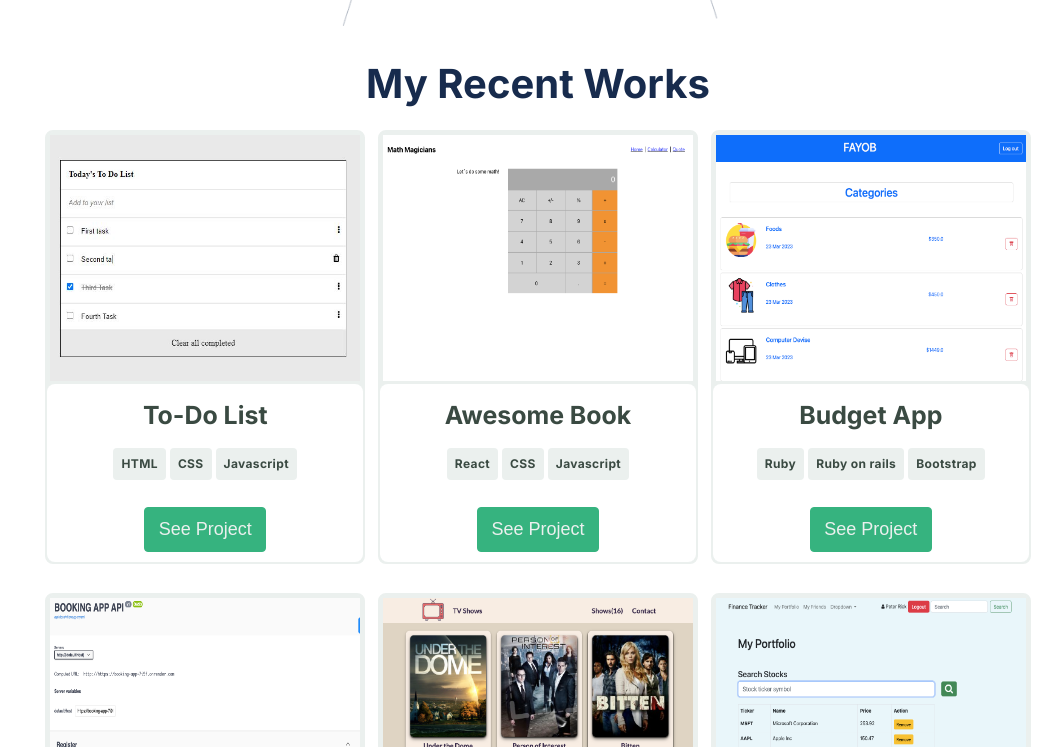
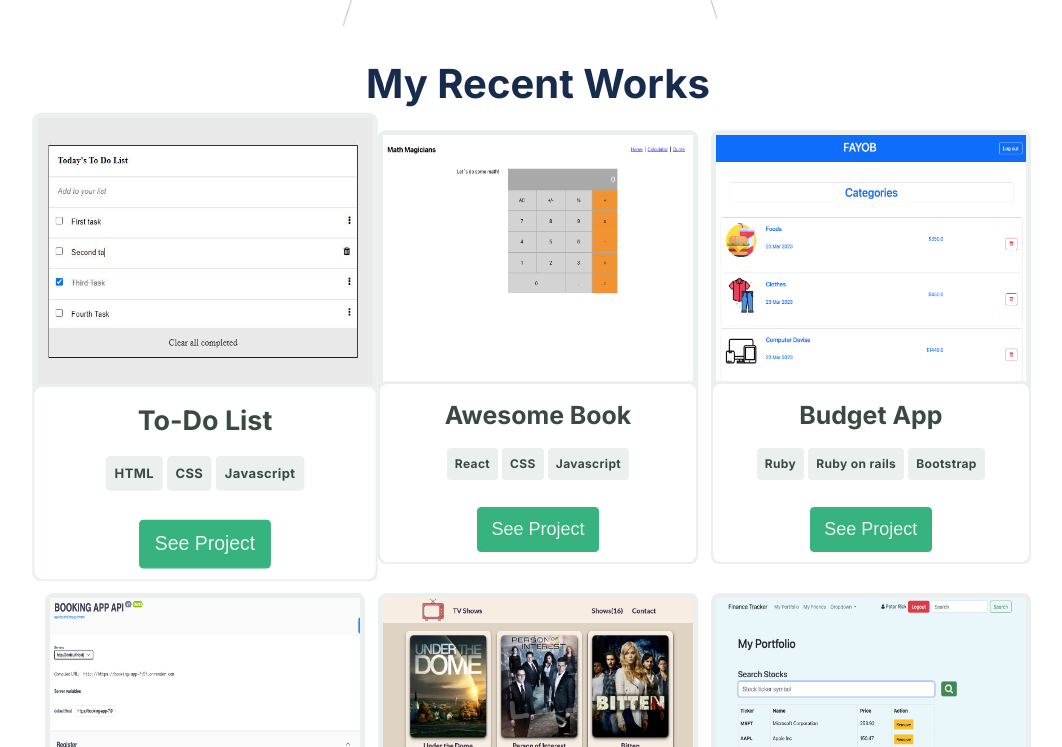
Before and after one commit to Fayob/portfolio-setup-project, a website: page index.html in a window 1280 px wide. In both pictures the pointer is over the element 307 px from the left and 1227 px from the top of the page. Shown: the part 880-1627 px from the top of the page, without its empty margins (102-1164 px from the left). Drawn offline with Linux system fonts and the light colour scheme.

Commit message:
Add transition style to cards

```diff
--- a/style.css
+++ b/style.css
@@ -312,6 +312,11 @@ body::-webkit-scrollbar {
   background-color: #ebf0ee;
   margin: 0.5rem auto;
   border: 2px solid #ebf0ee;
+}
+
+.card:hover {
+  transition: all 1s ease-out 0.4s;
+  transform: scale(1.08);
 }
 
 .card .img {
```
